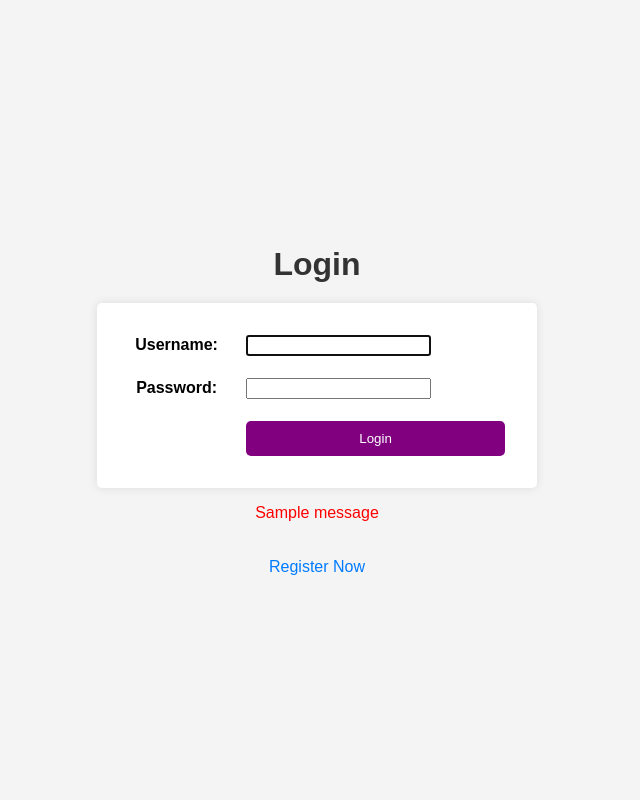
After one commit to gilbertkristiaan/wearwise, a Django app: page /login/ in a window 1280 px wide. The commit adds this page. Shown: the whole page, without its empty margins (323-963 px from the left). Run offline with Django 5.2, Linux system fonts and the light colour scheme; tables that the repository leaves empty hold one stand-in row (values such as "Sample post"); one stand-in notice (Sample message) is shown.

Commit message:
tugas 4 selesai (mungkin masih ada revisi)

```diff
--- a/main/models.py
+++ b/main/models.py
@@ -1,7 +1,10 @@
 from django.db import models
+from django.contrib.auth.models import User
+
 import uuid
 class Product(models.Model):
     id = models.UUIDField(primary_key=True, default=uuid.uuid4, editable=False)
+    user = models.ForeignKey(User, on_delete=models.CASCADE)
     name = models.CharField(max_length=100)
     price = models.IntegerField()
     description = models.TextField()
--- /dev/null
+++ b/main/templates/login.html
@@ -0,0 +1,103 @@
+{% extends 'base.html' %}
+
+{% block meta %}
+<title>Wearwise Login</title>
+{% endblock meta %}
+
+{% block content %}
+<style>
+  body {
+      font-family: sans-serif;
+      background-color: #f4f4f4;
+      margin: 0;
+      padding: 0;
+      display: flex;
+      flex-direction: column;
+      justify-content: center;
+      align-items: center;
+      height: 100vh;
+  }
+
+  h1 {
+      text-align: center;
+      color: #333;
+      margin-bottom: 20px;
+  }
+
+  form {
+      background: #fff;
+      padding: 20px;
+      border-radius: 5px;
+      box-shadow: 0 0 10px rgba(0, 0, 0, 0.1);
+      max-width: 400px;
+      width: 100%;
+  }
+
+  table {
+      width: 100%;
+  }
+
+  td {
+      padding: 10px;
+  }
+
+  .btn.login_btn {
+      background-color: purple;
+      color: white;
+      border: none;
+      padding: 10px 15px;
+      cursor: pointer;
+      border-radius: 5px;
+      transition: background-color 0.3s;
+      width: 100%;
+  }
+
+  .btn.login_btn:hover {
+      background-color: rgb(188, 0, 188);
+  }
+
+  ul {
+      list-style-type: none;
+      padding: 0;
+      text-align: center;
+  }
+
+  ul li {
+      color: red;
+  }
+
+  a {
+      display: block;
+      text-align: center;
+      margin-top: 20px;
+      text-decoration: none;
+      color: #007bff;
+  }
+
+  a:hover {
+      text-decoration: underline;
+  }
+
+</style>
+  <h1>Login</h1>
+
+  <form method="POST" action="">
+    {% csrf_token %}
+    <table>
+      {{ form.as_table }}
+      <tr>
+        <td></td>
+        <td><input class="btn login_btn" type="submit" value="Login" /></td>
+      </tr>
+    </table>
+  </form>
+
+  {% if messages %}
+  <ul>
+    {% for message in messages %}
+    <li>{{ message }}</li>
+    {% endfor %}
+  </ul>
+  {% endif %}
+  <a href="{% url 'main:register' %}">Register Now</a>
+{% endblock content %}
--- a/main/urls.py
+++ b/main/urls.py
@@ -1,6 +1,6 @@
 #
 from django.urls import path
-from main.views import show_main, create_product, show_xml, show_json, show_xml_by_id, show_json_by_id
+from main.views import show_main, create_product, show_xml, show_json, show_xml_by_id, show_json_by_id, register, login_user, logout_user
 
 app_name = 'main'
 
@@ -11,4 +11,7 @@ urlpatterns = [
     path('json/', show_json, name='show_json'),
     path('xml/<str:id>/', show_xml_by_id, name='show_xml_by_id'),
     path('json/<str:id>/', show_json_by_id, name='show_json_by_id'),
+    path('register/', register, name='register'),
+    path('login/', login_user, name='login'),
+    path('logout/', logout_user, name='logout'),
 ]
--- a/main/views.py
+++ b/main/views.py
@@ -1,31 +1,47 @@
 from django.shortcuts import render, redirect
 from main.forms import ProductForm
 from main.models import Product
-from django.http import HttpResponse
+from django.http import HttpResponse, HttpResponseRedirect
 from django.core import serializers
+from django.contrib.auth.forms import UserCreationForm, AuthenticationForm
+from django.contrib import messages
+from django.contrib.auth import authenticate, login, logout
+from django.contrib.auth.decorators import login_required
+import datetime
+from django.urls import reverse
 
+@login_required(login_url='/login')
 def show_main(request):
-    products = Product.objects.all()
+    products = Product.objects.filter(user=request.user)
     context = {
         'brand' : 'Wearwise',
         'myname': 'Gilbert Kristian',
         'kelas': 'PBP D',
-        'name' : 'Wearwise Black T-Shirt',
-        'price': 150000,
-        'description': 'Baju hitam dengan pilihan sempurna untuk gaya yang sederhana, tetapi tetap elegan.',
-        'quantity' : 300,
-        'products' : products
+        'usname' : request.user.username,
+        'products' : products,
+        'last_login': request.COOKIES['last_login'],
+
     }
     return render(request, "main.html", context)
 
 def create_product(request):
+    # products = Product.objects.all()
     form = ProductForm(request.POST or None)
 
     if form.is_valid() and request.method == "POST":
-        form.save()
+        mood_entry = form.save(commit=False)
+        mood_entry.user = request.user
+        mood_entry.save()
         return redirect('main:show_main')
 
-    context = {'form' : form}
+    context = {
+        'brand' : 'Wearwise',
+        'myname': 'Gilbert Kristian',
+        'kelas': 'PBP D',
+        # 'products' : products,
+        'usname' : request.user.username,
+        'form': form,
+    }
     return render(request, "create_product.html", context)
 
 def show_xml(request):
@@ -43,3 +59,37 @@ def show_xml_by_id(request, id):
 def show_json_by_id(request, id):
     data = Product.objects.filter(pk=id)
     return HttpResponse(serializers.serialize("json", data), content_type="application/json")
+
+def register(request):
+    form = UserCreationForm()
+
+    if request.method == "POST":
+        form = UserCreationForm(request.POST)
+        if form.is_valid():
+            form.save()
+            messages.success(request, 'Anda berhasil membuat akun di wearwise!')
+            return redirect('main:login')
+    context = {'form':form}
+    return render(request, 'register.html', context)
+
+def login_user(request):
+   if request.method == 'POST':
+      form = AuthenticationForm(data=request.POST)
+
+      if form.is_valid():
+        user = form.get_user()
+        login(request, user)
+        response = HttpResponseRedirect(reverse("main:show_main"))
+        response.set_cookie('last_login', str(datetime.datetime.now()))
+        return response
+
+   else:
+      form = AuthenticationForm(request)
+   context = {'form': form}
+   return render(request, 'login.html', context)
+
+def logout_user(request):
+    logout(request)
+    response = HttpResponseRedirect(reverse('main:login'))
+    response.delete_cookie('last_login')
+    return response
```
Also changed, not shown: main/templates/main.html (+9 -0 lines), main/templates/register.html (added, +89 -0 lines), wear_wise/settings.py (+7 -2 lines), README.md, main/migrations/0005_product_user_alter_product_quantity.py (added).
